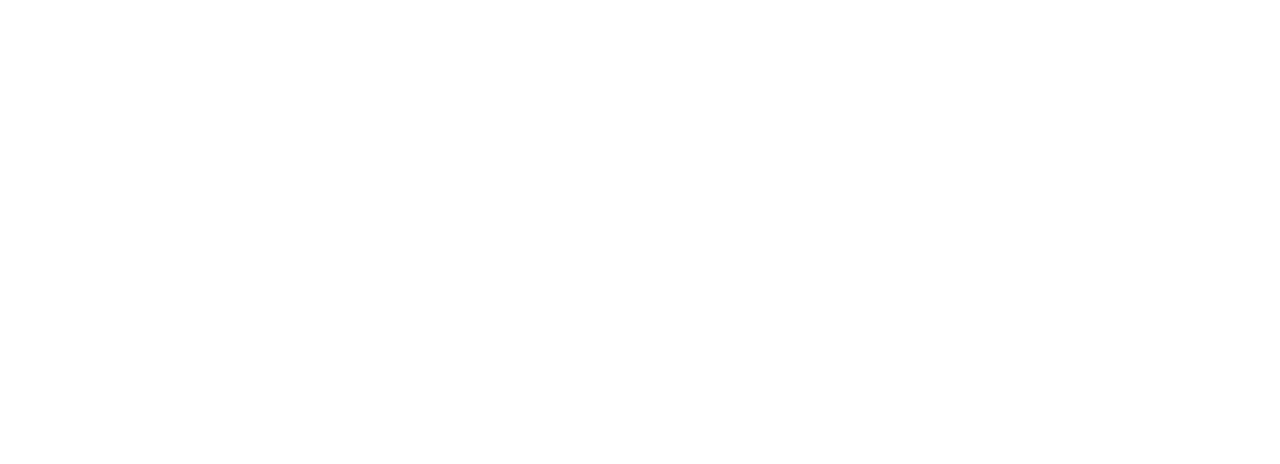
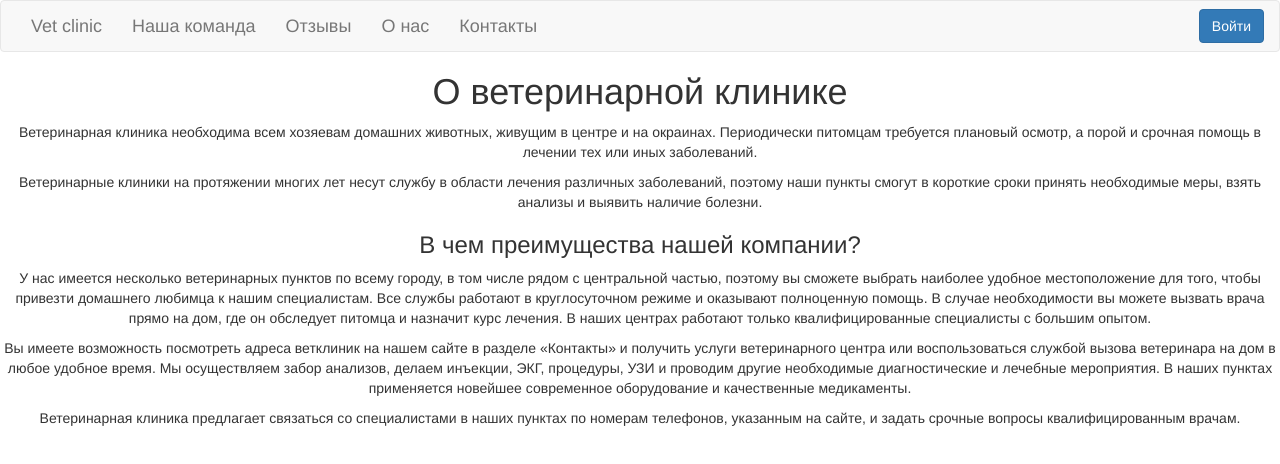
Before and after one commit to Boykooo/vetclinic-client-angular2, an Angular app: page /about in a window 1280 px wide. Before the commit this address led to /. Shown: the top 464 px of the page. Built offline with nearby package versions, Linux system fonts and the light colour scheme.

Commit message:
Impl about page

```diff
--- a/src/app/app-routing.module.ts
+++ b/src/app/app-routing.module.ts
@@ -3,13 +3,15 @@
 import {UserTableComponent} from "./admin/userTable/user-table.component";
 import {WelcomeComponent} from "./main/welcome/welcome.component";
 import {EmployeeTableComponent} from "./admin/employeeTable/employee-table.component";
+import {AboutComponent} from "./main/welcome/staticComponents/about.component";
 
 const routes: Routes = [
   {path: 'admin', redirectTo: 'admin/user', pathMatch: 'full'},
   {path: 'admin/user', component: UserTableComponent},
   {path: 'admin/employee', component: EmployeeTableComponent},
   {path: 'welcome', component: WelcomeComponent},
-  {path: '', redirectTo: '/welcome', pathMatch: 'full'}
+  {path: '', redirectTo: '/welcome', pathMatch: 'full'},
+  {path: 'about', component: AboutComponent},
 ];
 
 @NgModule({
--- a/src/app/app.module.ts
+++ b/src/app/app.module.ts
@@ -8,12 +8,14 @@
 import {HttpModule} from "@angular/http";
 import {NavigationComponent} from "./main/navigation/navigation.component";
 import {FormsModule} from "@angular/forms";
+import {AboutComponent} from "./main/welcome/staticComponents/about.component";
 
 @NgModule({
   declarations: [
     AppComponent,
     WelcomeComponent,
-    NavigationComponent
+    NavigationComponent,
+    AboutComponent
   ],
   imports: [
     BrowserModule,
--- a/src/app/main/navigation/navigation.component.html
+++ b/src/app/main/navigation/navigation.component.html
@@ -6,7 +6,7 @@
         <li><a routerLink="/welcome" class="navbar-brand">Vet clinic</a>
         <li><a routerLink="/welcome">Наша команда</a></li>
         <li><a routerLink="/welcome">Отзывы</a></li>
-        <li><a routerLink="/welcome">О нас</a></li>
+        <li><a routerLink="/about">О нас</a></li>
         <li><a routerLink="/welcome">Контакты</a></li>
         <li class="navbar-right">
           <button type="button" class="btn btn-primary navbar-btn"
--- /dev/null
+++ b/src/app/main/welcome/staticComponents/about.component.html
@@ -0,0 +1,49 @@
+<navigation></navigation>
+
+<div style="text-align: center">
+
+
+  <h1>
+    О ветеринарной клинике
+  </h1>
+
+  <p>
+    Ветеринарная клиника необходима всем хозяевам домашних животных,
+    живущим в центре и на окраинах. Периодически питомцам требуется плановый осмотр, а порой и срочная помощь в
+    лечении тех или иных заболеваний.
+  </p>
+
+  <p>
+    Ветеринарные клиники на протяжении многих лет несут службу
+    в области лечения различных заболеваний, поэтому наши пункты смогут в короткие сроки
+    принять необходимые меры, взять анализы и выявить наличие болезни.
+  </p>
+
+  <h3>
+    В чем преимущества нашей компании?
+  </h3>
+
+  <p>
+    У нас имеется несколько ветеринарных пунктов по всему городу,
+    в том числе рядом с центральной частью, поэтому вы сможете выбрать наиболее удобное местоположение для того,
+    чтобы привезти домашнего любимца к нашим специалистам.
+    Все службы работают в круглосуточном режиме и оказывают полноценную помощь.
+    В случае необходимости вы можете вызвать врача прямо на дом,
+    где он обследует питомца и назначит курс лечения.
+    В наших центрах работают только квалифицированные специалисты с большим опытом.
+  </p>
+
+  <p>
+    Вы имеете возможность посмотреть адреса ветклиник на нашем сайте в разделе «Контакты» и получить
+    услуги ветеринарного центра или воспользоваться службой вызова ветеринара на дом в любое удобное время.
+    Мы осуществляем забор анализов, делаем инъекции, ЭКГ, процедуры, УЗИ и проводим другие необходимые
+    диагностические и лечебные мероприятия. В наших пунктах применяется новейшее современное оборудование
+    и качественные медикаменты.
+  </p>
+
+  <p>
+    Ветеринарная клиника предлагает связаться со специалистами в наших пунктах по
+    номерам телефонов, указанным на сайте, и задать срочные вопросы квалифицированным врачам.
+  </p>
+
+</div>
```
Also changed, not shown: src/app/main/welcome/staticComponents/about.component.ts (added, +10 -0 lines).
